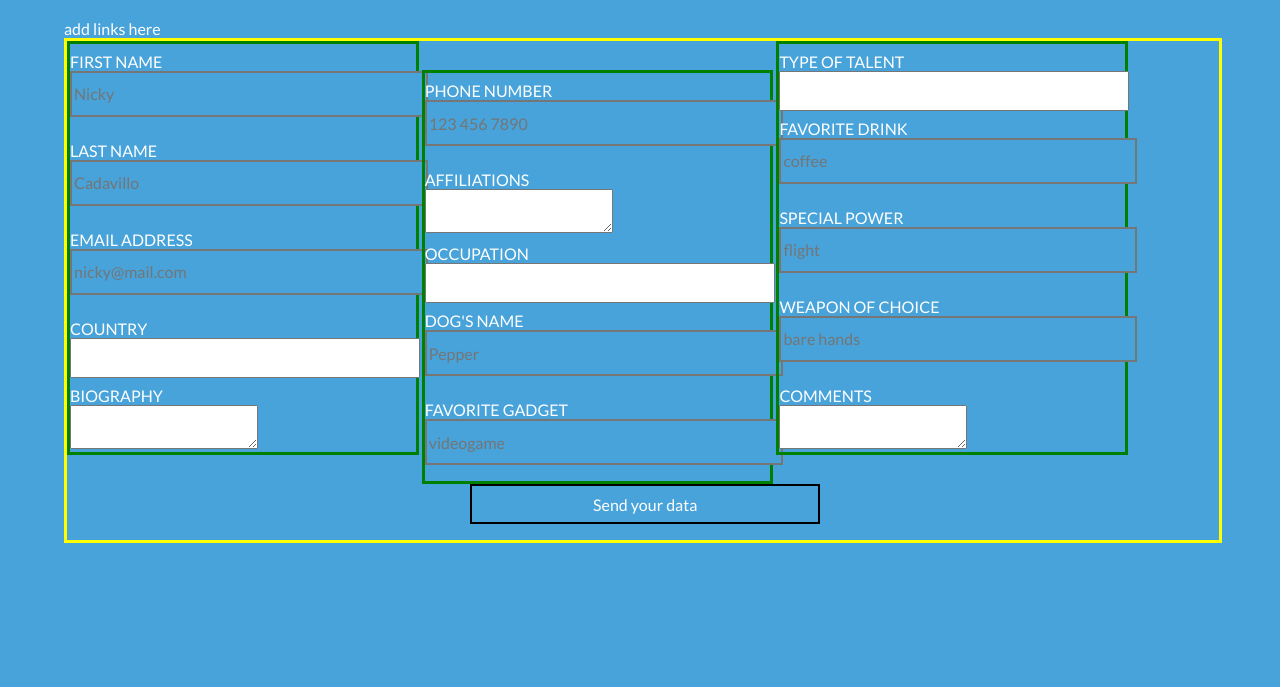
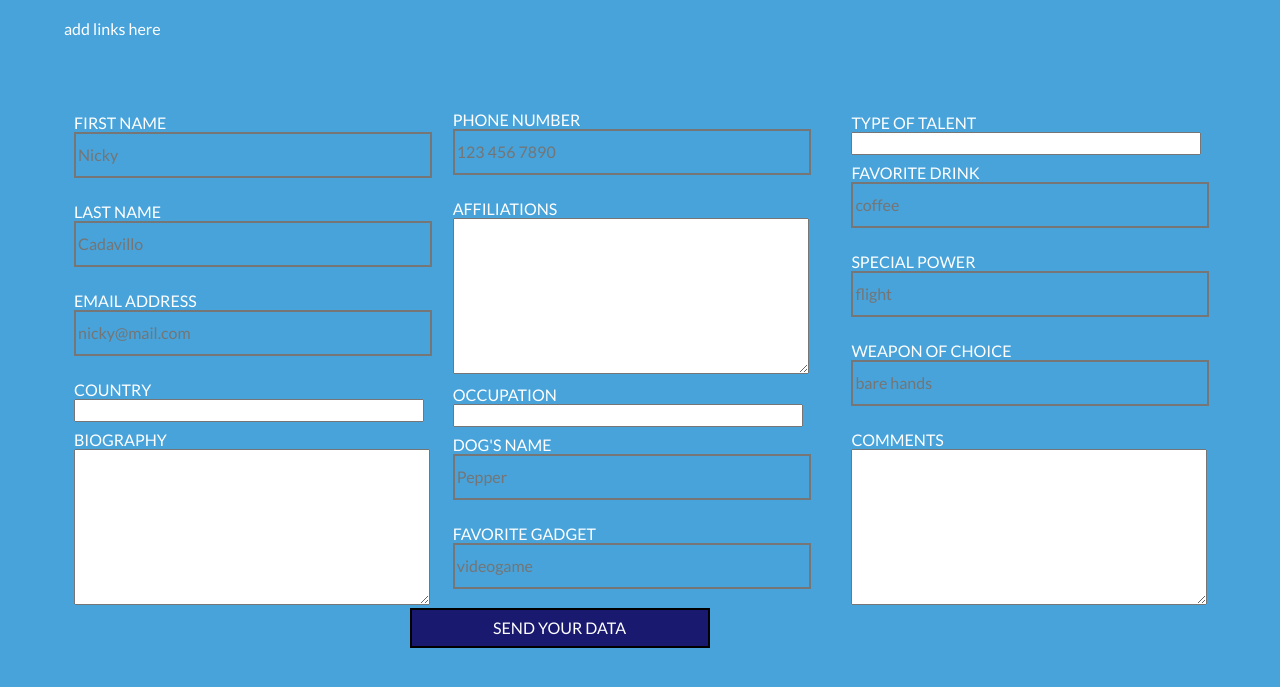
Before and after one commit to nickycadavillo/MultiColumnForm, a plain HTML site: page index.html in a window 1280 px wide. Shown: the part 63-750 px from the top of the page. Drawn offline with Linux system fonts and the light colour scheme; files whose address does not match are found by name.

Commit message:
lining up columns

```diff
--- a/assets/css/styles.css
+++ b/assets/css/styles.css
@@ -8,25 +8,31 @@ body {
 header {
   width: 90%;
   margin-left: 5%;
+  margin-bottom: 5%;
 }
 
 form {
-  border: 3px solid yellow;
   width: 90%;
   margin-left: 5%;
 }
 
 div {
-  border: 3px solid green;
   width: 30%;
+  margin-left: 10px;
   display: inline-block;
-}
+  /*border: 1px solid black;*/
 
-div.column1of3{
 }
 
 div.column2of3{
-  margin-top: -10%;
+  padding-left: 20px;
+  padding-right: 20px;
+  overflow: auto; /*aligning the column at the top horizontally with the other 2*/
+  /*http://stackoverflow.com/questions/211383/which-method-of-clearfix-is-best*/
+}
+
+div.column3of3{
+  padding-left: 20px;
 }
 
 label {
@@ -35,6 +41,7 @@ label {
   font-size: 1em;
   text-transform: uppercase;
 }
+
 
 input{
   width: 350px;
@@ -47,10 +54,17 @@ input{
 
 select{
   width: 350px;
-  height: 40px;
 
 }
 
 input.submit {
-  margin-left: 35%;
+  margin-left: 30%;
+  width: 300px;
+  text-transform: uppercase;
+  background-color: midnightblue;
 }
+
+textarea {
+  width: 350px;
+  height: 150px;
+}
--- a/index.html
+++ b/index.html
@@ -20,7 +20,7 @@
 
         <form class="form">
           <div class="column1of3">
-            <label for="first-name">First Name</label>
+            <label for="first-name" class = "first-name">First Name</label>
             <input type="text" id="first name" name="first name" placeholder="Nicky"/>
             <label for="last-name">Last Name</label>
             <input type="text" id="last name" name="last name" placeholder="Cadavillo"/>
@@ -38,7 +38,7 @@
           </div>
 
           <div class = "column2of3">
-            <label for = "number">Phone Number</label>
+            <label for = "number" class="number">Phone Number</label>
             <input type = "text" id = "number" placeholder = "123 456 7890"/>
             <label for = "affiliations">Affiliations</label>
             <textarea id = "affiliations"></textarea>
@@ -56,7 +56,7 @@
           </div>
 
           <div class ="column3of3">
-            <label for ="talent">Type of Talent</label>
+            <label for ="talent" class = "talent">Type of Talent</label>
             <select id ="talent" name ="talent">
               <option>Choose a talent</option>
               <option>Dancing</option>
```
